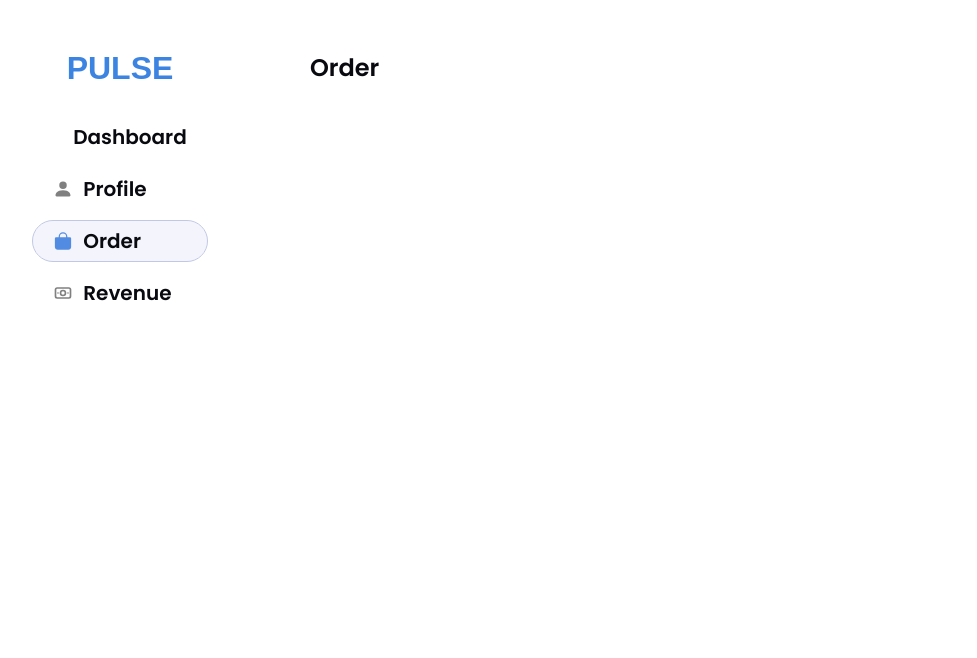
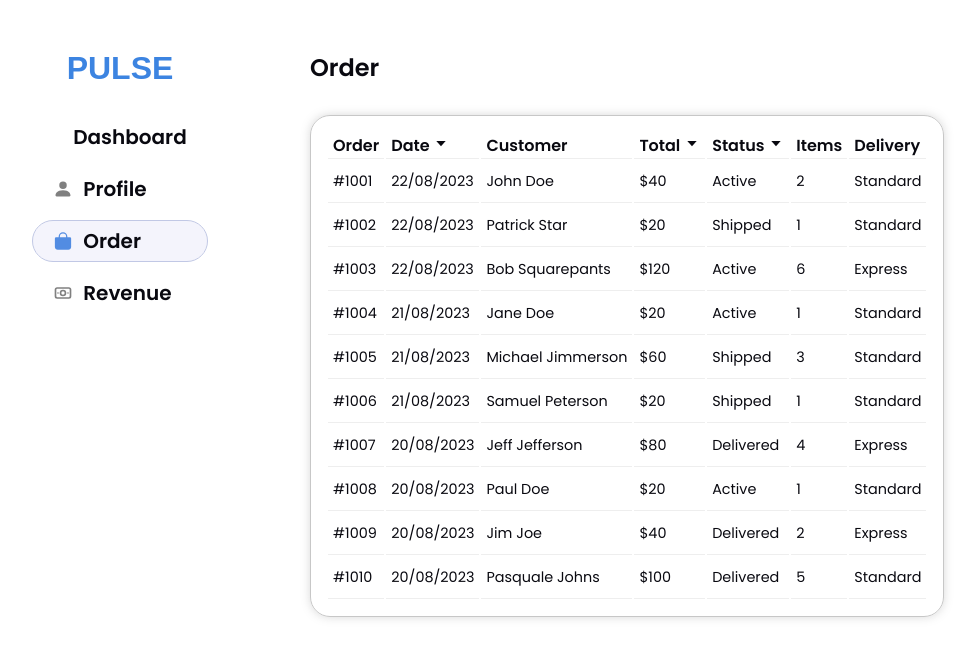
Before and after one commit to a-folino/pulse-SaaS-ui, a React (Create React App) app: page / in a window 1280 px wide. Both pictures are taken after a click on the item "Order". Shown: the top 658 px of the page, without its empty margins (30-1007 px from the left). Built offline with nearby package versions, Linux system fonts and the light colour scheme; some icons are missing; a web font is replaced by a local one.

Commit message:
feat(began orders table, data)

```diff
--- /dev/null
+++ b/src/components/orders-table/index.tsx
@@ -0,0 +1,33 @@
+import React from 'react';
+import './styles.scss';
+import { orderData } from '../../data/data';
+import { BiCaretDown } from 'react-icons/bi';
+
+export const OrdersTable = (): JSX.Element => {
+  return (
+    <div className="orders">
+      <table>
+        <tr className="table_categories">
+            <th>Order</th>
+            <th>Date <BiCaretDown /></th>
+            <th>Customer</th>
+            <th>Total <BiCaretDown /></th>
+            <th>Status <BiCaretDown /></th>
+            <th>Items</th>
+            <th>Delivery</th>
+        </tr>
+        {orderData.map((order) => (
+            <tr className="table_data">
+                <th>{order.orderNumber}</th>
+                <th>{order.date}</th>
+                <th>{order.customerName}</th>
+                <th>{order.total}</th>
+                <th>{order.status}</th>
+                <th>{order.items}</th>
+                <th>{order.delivery}</th>
+            </tr>
+        ))}
+      </table>
+    </div>
+  );
+}
--- /dev/null
+++ b/src/components/orders-table/styles.scss
@@ -0,0 +1,33 @@
+.orders {
+    table {
+        border: 1px solid #c7c7c7;
+        border-radius: 20px;
+        padding: 15px;
+        box-shadow: 0 0 10px rgba(128, 128, 128, 0.3);
+        text-align: left;
+
+        .table_categories {
+            text-align: left;
+
+            th {
+                padding: 0 5px;
+                border-bottom: 1px solid #eee;
+
+                svg {
+                    cursor: pointer;
+                }
+            }
+        }
+
+        .table_data {
+            text-align: left;
+
+            th {
+                border-bottom: 1px solid #eee;
+                padding: 10px 5px;
+                font-weight: 400;
+                font-size: .9em;
+            }
+        }
+    }
+}
--- a/src/data/data.tsx
+++ b/src/data/data.tsx
@@ -51,3 +51,96 @@ export const weeklyData = [
         backgroundColor: '#35A853',
     },
 ];
+
+export const orderData = [
+    {
+        orderNumber: '#1001',
+        total: '$40',
+        status: 'Active',
+        date: '22/08/2023',
+        customerName: 'John Doe',
+        items: '2',
+        delivery: 'Standard',
+    },
+    {
+        orderNumber: '#1002',
+        total: '$20',
+        status: 'Shipped',
+        date: '22/08/2023',
+        customerName: 'Patrick Star',
+        items: '1',
+        delivery: 'Standard',
+    },
+    {
+        orderNumber: '#1003',
+        total: '$120',
+        status: 'Active',
+        date: '22/08/2023',
+        customerName: 'Bob Squarepants',
+        items: '6',
+        delivery: 'Express',
+    },
+    {
+        orderNumber: '#1004',
+        total: '$20',
+        status: 'Active',
+        date: '21/08/2023',
+        customerName: 'Jane Doe',
+        items: '1',
+        delivery: 'Standard',
+    },
+    {
+        orderNumber: '#1005',
+        total: '$60',
+        status: 'Shipped',
+        date: '21/08/2023',
+        customerName: 'Michael Jimmerson',
+        items: '3',
+        delivery: 'Standard',
+    },
+    {
+        orderNumber: '#1006',
+        total: '$20',
+        status: 'Shipped',
+        date: '21/08/2023',
+        customerName: 'Samuel Peterson',
+        items: '1',
+        delivery: 'Standard',
+    },
+    {
+        orderNumber: '#1007',
+        total: '$80',
+        status: 'Delivered',
+        date: '20/08/2023',
+        customerName: 'Jeff Jefferson',
+        items: '4',
+        delivery: 'Express',
+    },
+    {
+        orderNumber: '#1008',
+        total: '$20',
+        status: 'Active',
+        date: '20/08/2023',
+        customerName: 'Paul Doe',
+        items: '1',
+        delivery: 'Standard',
+    },
+    {
+        orderNumber: '#1009',
+        total: '$40',
+        status: 'Delivered',
+        date: '20/08/2023',
+        customerName: 'Jim Joe',
+        items: '2',
+        delivery: 'Express',
+    },
+    {
+        orderNumber: '#1010',
+        total: '$100',
+        status: 'Delivered',
+        date: '20/08/2023',
+        customerName: 'Pasquale Johns',
+        items: '5',
+        delivery: 'Standard',
+    },
+]
--- a/src/views/Dashboard/styles.scss
+++ b/src/views/Dashboard/styles.scss
@@ -3,8 +3,10 @@
     flex-direction: column;
     gap: 30px;
     padding: 50px 60px 50px 40px;
+    width: 100%;
 
     .change-card-data {
+        display: flex;
         background: white;
         border: 1px solid #c7c7c7;
         border-radius: 15px;
--- a/src/views/Order/index.tsx
+++ b/src/views/Order/index.tsx
@@ -1,9 +1,11 @@
+import { OrdersTable } from '../../components/orders-table'
 import './styles.scss'
 
 export const Order = (): JSX.Element => {
     return (
         <div className='container'>
             <h2>Order</h2>
+            <OrdersTable />
         </div>
     )
 }
```
